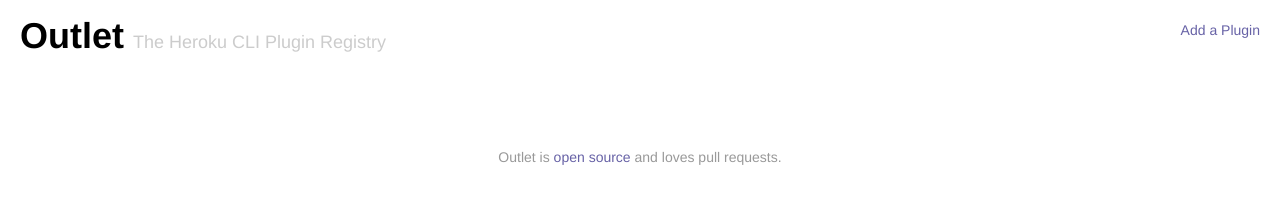
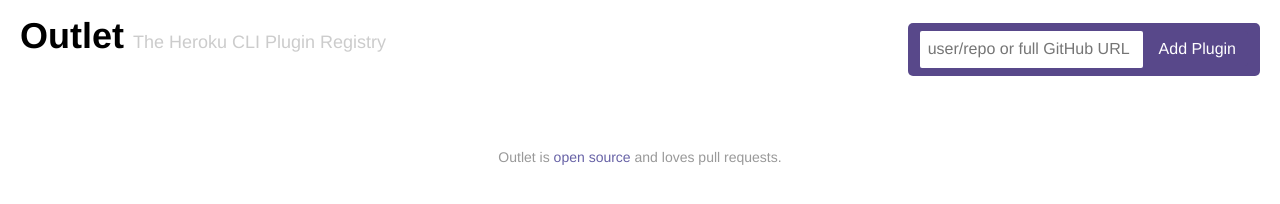
Before and after one commit to zeke/outlet, a website: page public/index.html in a window 1280 px wide. Drawn offline with Linux system fonts and the light colour scheme; no server answers.

Commit message:
allow plugin submission via HTML form

```diff
--- a/package.json
+++ b/package.json
@@ -9,7 +9,8 @@
     "express": "3.1.x",
     "mongoose": "3.6.x",
     "request": "2.16.x",
-    "logfmt": "~0.17.0"
+    "logfmt": "~0.17.0",
+    "github-url-to-object": "~0.2.1"
   },
   "devDependencies": {
     "nodemon": "0.7.x",
--- a/public/index.html
+++ b/public/index.html
@@ -37,6 +37,11 @@
       document.querySelector('#repos thead').innerHTML = document.querySelector('#repos tfoot').innerHTML = Mustache.render(table_header_template, {});
 
       $("time.timeago").timeago()
+
+
+      // Adjust input to size of placeholder text
+      var input = document.querySelector("form.plugin input")
+      input.setAttribute('size',input.getAttribute('placeholder').length);
     })
   })
 </script>
@@ -75,7 +80,12 @@
 
   <nav>
     <ol>
-      <li><a href="#">Add a Plugin</a></li>
+      <li>
+        <form class="plugin" method="post" action="/plugins" >
+          <input type="text" name="repo" placeholder="user/repo or full GitHub URL">
+          <input type="submit" value="Add Plugin">
+        </form>
+      </li>
     </ol>
   </nav>
 </header>
--- a/public/styles.css
+++ b/public/styles.css
@@ -41,6 +41,36 @@
 header nav ol li:last-child {
  border-right: none;
  padding-right: 0;
+}
+
+form {
+  background: #58488A;
+  margin: 0;
+  padding: 8px 12px;
+  line-height: 2.2;
+  border: none;
+  border-radius: 5px;
+  color: white;
+}
+
+form input {
+  font-family: "proxima-nova", "helvetica neue";
+  padding: 4px 8px;
+  font-size: 16px;
+  line-height: 1.8;
+  border-radius: 2px;
+  border: none;
+}
+
+form input[type="submit"] {
+  background: #58488A;
+  margin: 0;
+  padding: 0 12px;
+  line-height: 2.2;
+  border: none;
+  border-radius: 3px;
+  color: white;
+  /*font-weight: bold;*/
 }
 
 hgroup h1, hgroup h2 {
```
Also changed, not shown: lib/outlet.coffee (+10 -1 lines), test/plugin_test.coffee (+4 -4 lines).
